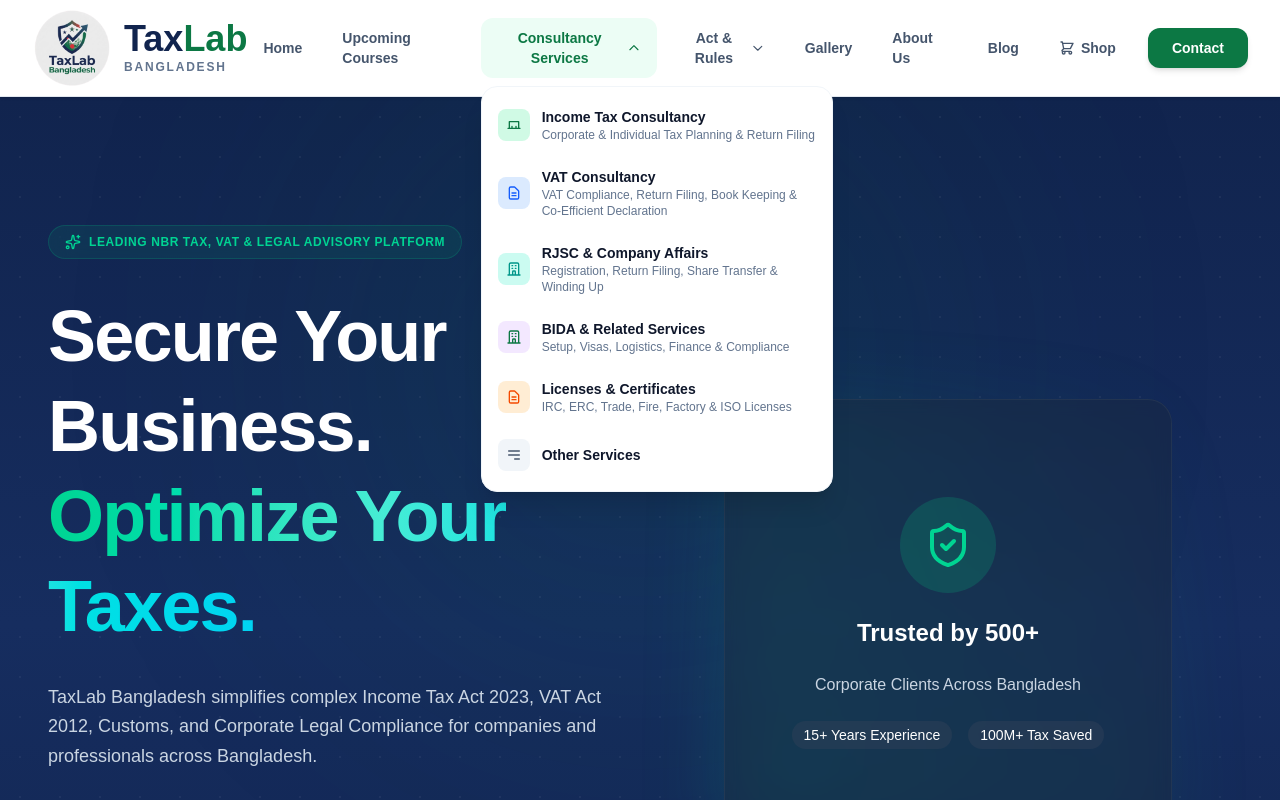
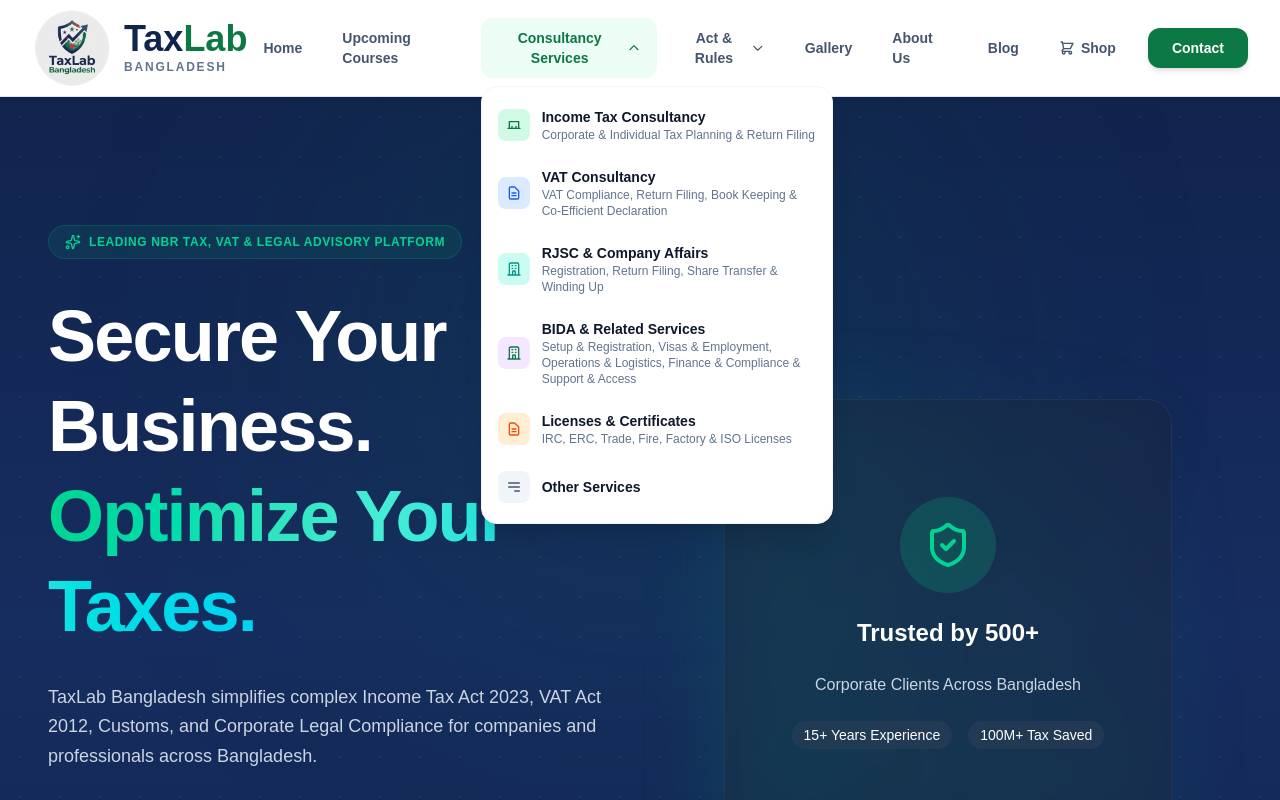
Before and after one commit to didarulislam01833/tax-lab-bangladesh, a Next.js app: page / in a window 1280 px wide. Both pictures are taken after a click on the button "Consultancy Services". Shown: the top 800 px of the page. Built offline with nearby package versions, Linux system fonts and the light colour scheme.

Commit message:
Code Updated

```diff
--- a/app/components/Navigation.js
+++ b/app/components/Navigation.js
@@ -77,8 +77,8 @@
                             <button
                                 onClick={() => toggleDropdown('consultancy')}
                                 className={`px-4 py-2.5 text-sm font-semibold rounded-xl transition flex items-center gap-1 ${openDropdown === 'consultancy'
-                                        ? 'text-[#0c7844] bg-emerald-50'
-                                        : 'text-slate-600 hover:text-[#0c7844] hover:bg-emerald-50'
+                                    ? 'text-[#0c7844] bg-emerald-50'
+                                    : 'text-slate-600 hover:text-[#0c7844] hover:bg-emerald-50'
                                     }`}
                             >
                                 Consultancy Services
@@ -138,7 +138,7 @@
                                         </div>
                                         <div>
                                             <p className="text-sm font-semibold text-slate-900 group-hover:text-[#0c7844]">BIDA & Related Services</p>
-                                            <p className="text-xs text-slate-500">Setup, Visas, Logistics, Finance & Compliance</p>
+                                            <p className="text-xs text-slate-500">Setup & Registration, Visas & Employment, Operations & Logistics, Finance & Compliance & Support & Access</p>
                                         </div>
                                     </Link>
 
@@ -173,8 +173,8 @@
                             <button
                                 onClick={() => toggleDropdown('act-rules')}
                                 className={`px-4 py-2.5 text-sm font-semibold rounded-xl transition flex items-center gap-1 ${openDropdown === 'act-rules'
-                                        ? 'text-[#0c7844] bg-emerald-50'
-                                        : 'text-slate-600 hover:text-[#0c7844] hover:bg-emerald-50'
+                                    ? 'text-[#0c7844] bg-emerald-50'
+                                    : 'text-slate-600 hover:text-[#0c7844] hover:bg-emerald-50'
                                     }`}
                             >
                                 Act & Rules
```
